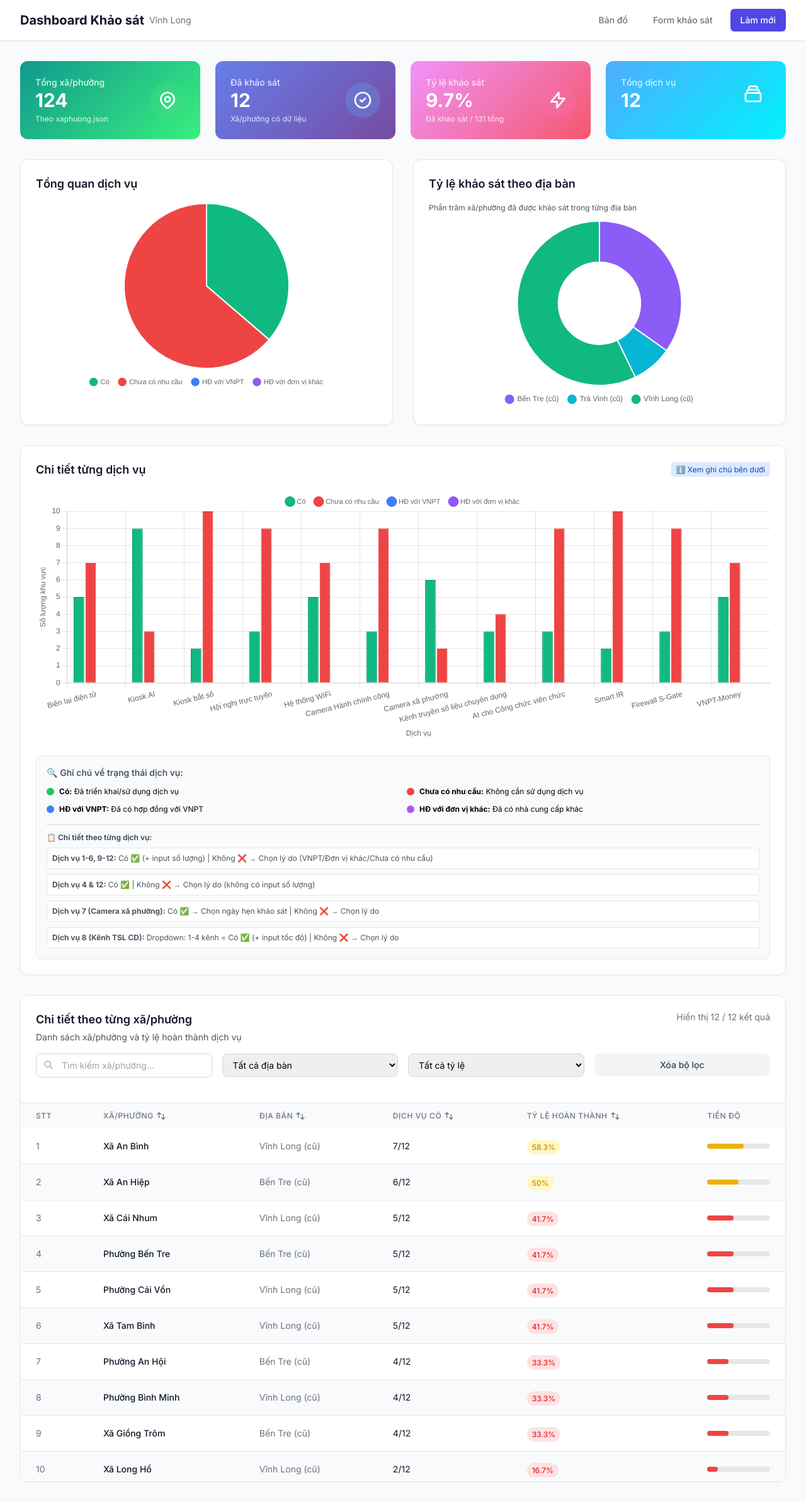
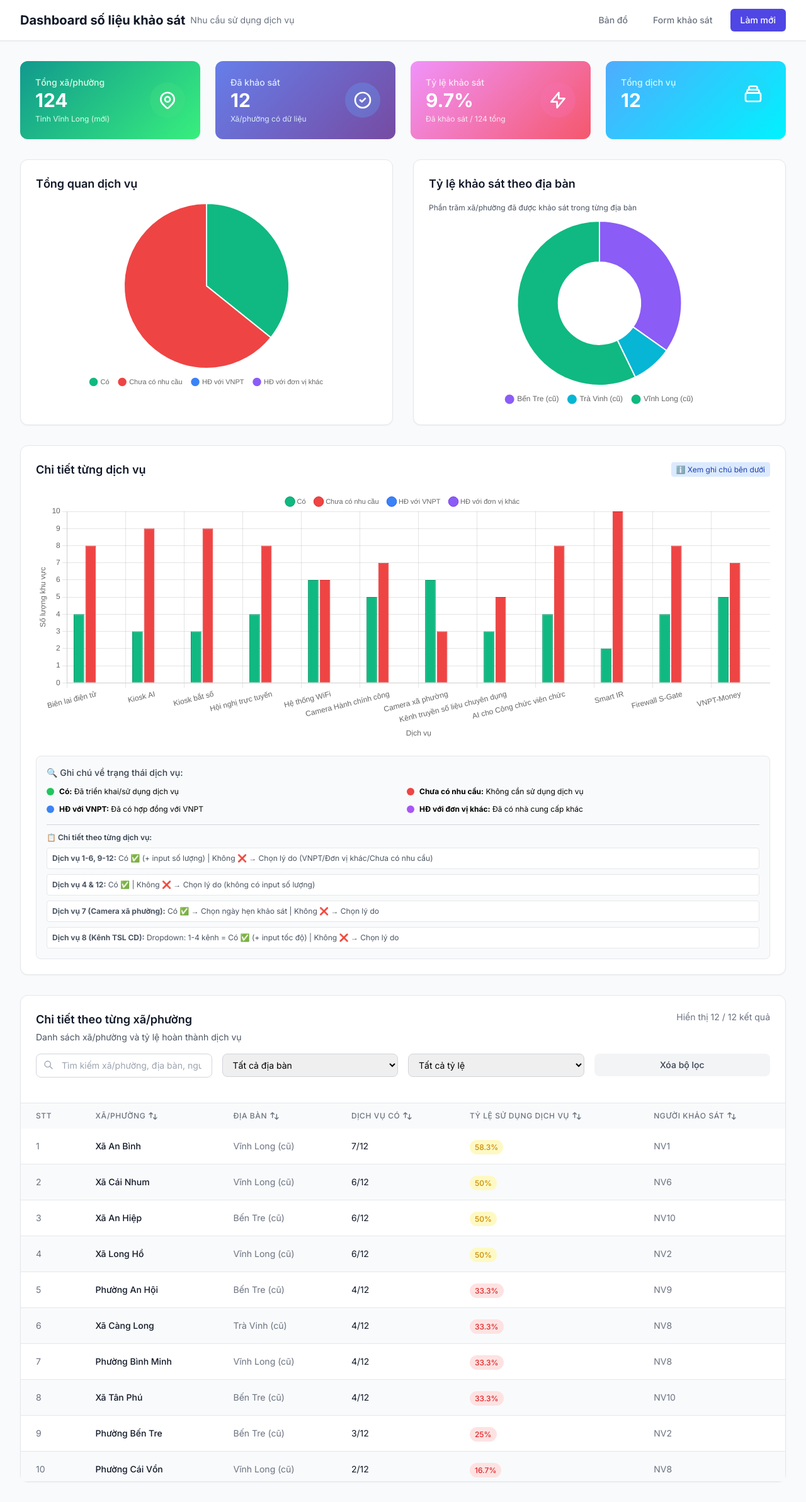
Before and after one commit to giangcse/khaosatdichvu, a Flask app: page /dashboard in a window 1280 px wide. Shown: the whole page at 63% size. Run offline with Flask 3, Linux system fonts and the light colour scheme; some libraries are stand-ins or nearby versions.

Commit message:
Update dashboard and survey data handling: add 'nhan_vien_khao_sat' field to API response, enhance sample survey data generation, and improve dashboard UI with new titles and search functionality.

```diff
--- a/app/routes/api.py
+++ b/app/routes/api.py
@@ -453,6 +453,7 @@
                     "completed_services": completed,
                     "total_services": 12,
                     "completion_rate": round(completion_rate, 1),
+                    "nhan_vien_khao_sat": survey.get("nhan_vien_khao_sat", ""),
                 }
             )
 
--- a/app/services/surveys.py
+++ b/app/services/surveys.py
@@ -92,7 +92,12 @@
             if normalize_area_name(item.get("xaphuong", "")) == norm:
                 diaban = item.get("diaban", diaban)
                 break
-        rec = {"xaphuong": raw, "xaphuong_normalized": norm, "diaban": diaban}
+        rec = {
+            "xaphuong": raw,
+            "xaphuong_normalized": norm,
+            "diaban": diaban,
+            "nhan_vien_khao_sat": f"NV{random.randint(1, 10)}",
+        }
         for i in range(1, 13):
             rec[f"dich_vu_{i}"] = random.choice(["Có", "Không", "Đang triển khai"])
         sample_data[norm] = rec
@@ -151,6 +156,7 @@
                 "total_services": count_yes,
                 "service_details": service_raw,
                 "diaban": row[1] if len(row) > 1 else "",
+                "nhan_vien_khao_sat": row[2] if len(row) > 2 else "",
             }
         return out
     except Exception:
--- a/app/templates/dashboard.html
+++ b/app/templates/dashboard.html
@@ -4,7 +4,7 @@
 <head>
     <meta charset="UTF-8">
     <meta name="viewport" content="width=device-width, initial-scale=1.0">
-    <title>Dashboard Khảo sát - Vĩnh Long</title>
+    <title>Dashboard Khảo sát nhu cầu sử dụng dịch vụ xã/phường - VNPT Vĩnh Long</title>
     <!-- PWA Meta Tags -->
     <meta name="description" content="Dashboard thống kê khảo sát dịch vụ cho Xã/Phường">
     <meta name="theme-color" content="#4f46e5">
@@ -156,8 +156,8 @@
         <div class="max-w-7xl mx-auto px-4 sm:px-6 lg:px-8">
             <div class="flex justify-between items-center h-16">
                 <div class="flex items-center">
-                    <h1 class="text-xl font-bold text-gray-900">Dashboard Khảo sát</h1>
-                    <span class="ml-2 text-sm text-gray-500">Vĩnh Long</span>
+                    <h1 class="text-xl font-bold text-gray-900">Dashboard số liệu khảo sát</h1>
+                    <span class="ml-2 text-sm text-gray-500">Nhu cầu sử dụng dịch vụ</span>
                 </div>
                 <div class="flex items-center space-x-4">
                     <button onclick="window.open('/map', '_blank')"
@@ -195,7 +195,7 @@
                         <div>
                             <p class="text-green-100 text-sm font-medium">Tổng xã/phường</p>
                             <p id="totalAreas" class="text-3xl font-bold">-</p>
-                            <p class="text-green-100 text-xs mt-1">Theo xaphuong.json</p>
+                            <p class="text-green-100 text-xs mt-1">Tỉnh Vĩnh Long (mới)</p>
                         </div>
                         <div class="p-3 bg-green-400 bg-opacity-30 rounded-full">
                             <svg class="w-8 h-8" fill="none" stroke="currentColor" viewBox="0 0 24 24">
@@ -226,7 +226,7 @@
                         <div>
                             <p class="text-pink-100 text-sm font-medium">Tỷ lệ khảo sát</p>
                             <p id="completionRate" class="text-3xl font-bold">-%</p>
-                            <p class="text-pink-100 text-xs mt-1">Đã khảo sát / 131 tổng</p>
+                            <p class="text-pink-100 text-xs mt-1">Đã khảo sát / 124 tổng</p>
                         </div>
                         <div class="p-3 bg-pink-400 bg-opacity-30 rounded-full">
                             <svg class="w-8 h-8" fill="none" stroke="currentColor" viewBox="0 0 24 24">
@@ -348,7 +348,7 @@
                         <div class="relative">
                             <input type="text"
                                    id="searchInput"
-                                   placeholder="Tìm kiếm xã/phường..."
+                                   placeholder="Tìm kiếm xã/phường, địa bàn, người khảo sát..."
                                    class="w-full pl-10 pr-4 py-2 border border-gray-300 rounded-lg focus:ring-2 focus:ring-indigo-500 focus:border-indigo-500 text-sm">
                             <svg class="absolute left-3 top-2.5 h-4 w-4 text-gray-400" fill="none" stroke="currentColor" viewBox="0 0 24 24">
                                 <path stroke-linecap="round" stroke-linejoin="round" stroke-width="2" d="M21 21l-6-6m2-5a7 7 0 11-14 0 7 7 0 0114 0z"></path>
@@ -425,13 +425,21 @@
                                 <th id="header-completion_rate" class="sort-header px-6 py-3 text-left text-xs font-medium text-gray-500 uppercase tracking-wider cursor-pointer hover:bg-gray-100 transition-colors"
                                     onclick="sortTable('completion_rate')">
                                     <div class="flex items-center space-x-1">
-                                        <span>Tỷ lệ hoàn thành</span>
+                                        <span>Tỷ lệ sử dụng dịch vụ</span>
                                         <svg class="w-4 h-4" fill="none" stroke="currentColor" viewBox="0 0 24 24">
                                             <path stroke-linecap="round" stroke-linejoin="round" stroke-width="2" d="M7 16V4m0 0L3 8m4-4l4 4m6 0v12m0 0l4-4m-4 4l-4-4"></path>
                                         </svg>
                                     </div>
                                 </th>
-                                <th class="px-6 py-3 text-left text-xs font-medium text-gray-500 uppercase tracking-wider">Tiến độ</th>
+                                <th id="header-nhan_vien_khao_sat" class="sort-header px-6 py-3 text-left text-xs font-medium text-gray-500 uppercase tracking-wider cursor-pointer hover:bg-gray-100 transition-colors"
+                                    onclick="sortTable('nhan_vien_khao_sat')">
+                                    <div class="flex items-center space-x-1">
+                                        <span>Người khảo sát</span>
+                                        <svg class="w-4 h-4" fill="none" stroke="currentColor" viewBox="0 0 24 24">
+                                            <path stroke-linecap="round" stroke-linejoin="round" stroke-width="2" d="M7 16V4m0 0L3 8m4-4l4 4m6 0v12m0 0l4-4m-4 4l-4-4"></path>
+                                        </svg>
+                                    </div>
+                                </th>
                             </tr>
                         </thead>
                         <tbody id="areaTableBody" class="bg-white divide-y divide-gray-200">
@@ -834,12 +842,7 @@
                             ${area.completion_rate}%
                         </span>
                     </td>
-                    <td class="px-6 py-4 whitespace-nowrap">
-                        <div class="w-full bg-gray-200 rounded-full h-2">
-                            <div class="progress-bar h-2 rounded-full ${area.completion_rate >= 75 ? 'bg-green-500' : area.completion_rate >= 50 ? 'bg-yellow-500' : 'bg-red-500'}"
-                                 style="width: ${area.completion_rate}%"></div>
-                        </div>
-                    </td>
+                    <td class="px-6 py-4 whitespace-nowrap text-sm text-gray-500">${area.nhan_vien_khao_sat || '-'}</td>
                 `;
                 tbody.appendChild(row);
             });
@@ -882,7 +885,8 @@
                 // Search filter
                 const matchesSearch = searchTerm === '' ||
                     area.area_name.toLowerCase().includes(searchTerm) ||
-                    area.diaban.toLowerCase().includes(searchTerm);
+                    area.diaban.toLowerCase().includes(searchTerm) ||
+                    (area.nhan_vien_khao_sat || '').toLowerCase().includes(searchTerm);
 
                 // Diaban filter
                 const matchesDiaban = selectedDiaban === '' || area.diaban === selectedDiaban;
@@ -1029,6 +1033,10 @@
                         valueA = a.completion_rate;
                         valueB = b.completion_rate;
                         break;
+                    case 'nhan_vien_khao_sat':
+                        valueA = (a.nhan_vien_khao_sat || '').toLowerCase();
+                        valueB = (b.nhan_vien_khao_sat || '').toLowerCase();
+                        break;
                     default:
                         return 0;
                 }
```
